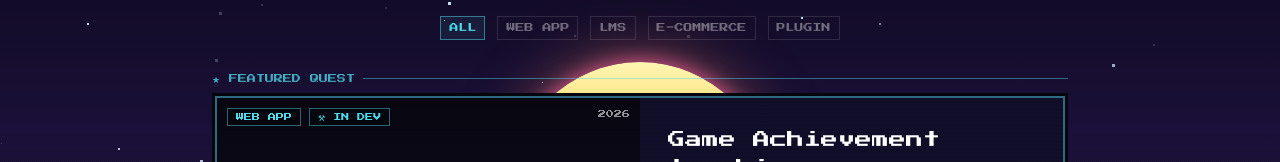
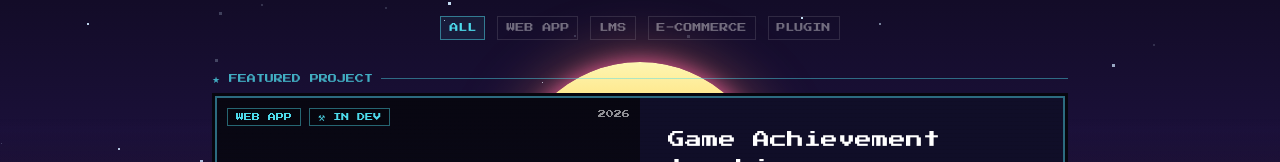
Before and after one commit to manaltseren/manal-nextjs, a Next.js app: page / in a window 1280 px wide. Shown: the part 287-449 px from the top of the page. Built offline with nearby package versions, Linux system fonts and the light colour scheme.

Commit message:
projecct thumbnail update

```diff
--- a/src/components/portfolio/ProjectShowcase.tsx
+++ b/src/components/portfolio/ProjectShowcase.tsx
@@ -303,7 +303,8 @@ function ProjectCard({ project, idx }: { project: Project; idx: number }) {
           {/* Cover */}
           <div className="relative overflow-hidden" style={{ aspectRatio: "16 / 10", borderBottom: `2px solid ${dim(color)}` }}>
             <Cover project={project} idx={idx} hovered={hovered} inView={inView} delay={delay + 0.15} />
-            <Scanlines z={20} opacity={hovered ? 0.05 : 0.12} />
+            {/* Scanlines only over the themed placeholder — not over real screenshots */}
+            {!project.image && <Scanlines z={20} opacity={hovered ? 0.05 : 0.12} />}
             <CoverBadges project={project} />
             {/* ribbon driven by card hover */}
             {project.link && (
@@ -378,7 +379,7 @@ function FeaturedCard({ project, idx }: { project: Project; idx: number }) {
       <div className="mb-2 flex items-center gap-2">
         <motion.span className="font-press-start text-[9px]" style={{ color }}
           animate={{ opacity: [1, 0.4, 1] }} transition={{ duration: 1.6, repeat: Infinity }}>
-          ★ FEATURED QUEST
+          ★ FEATURED PROJECT
         </motion.span>
         <span className="flex-1 h-px" style={{ backgroundColor: dim(color) }} />
       </div>
@@ -404,7 +405,8 @@ function FeaturedCard({ project, idx }: { project: Project; idx: number }) {
           {/* Cover — left */}
           <div className="relative overflow-hidden md:w-1/2" style={{ aspectRatio: "16 / 10" }}>
             <Cover project={project} idx={idx} hovered={hovered} inView={inView} delay={0.15} />
-            <Scanlines z={20} opacity={hovered ? 0.05 : 0.12} />
+            {/* Scanlines only over the themed placeholder — not over real screenshots */}
+            {!project.image && <Scanlines z={20} opacity={hovered ? 0.05 : 0.12} />}
             <CoverBadges project={project} />
           </div>
 
```
